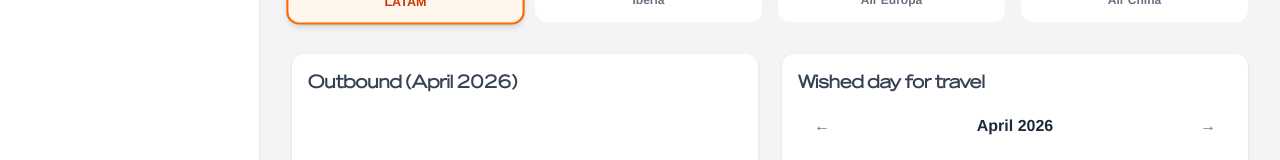
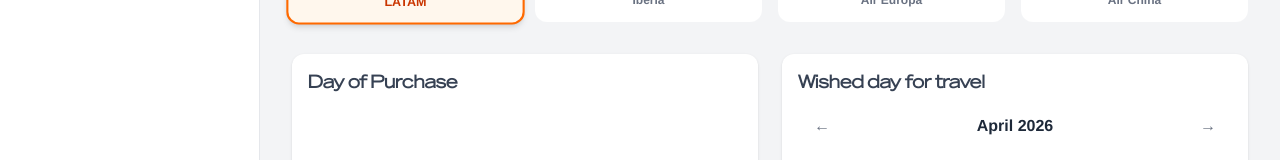
Before and after one commit to miggu/brazil-shuttle, a React (Vite) app: page / in a window 1280 px wide. Shown: the part 298-458 px from the top of the page. Built offline with nearby package versions, Linux system fonts and the light colour scheme.

Commit message:
UI: Update D3Chart Title to 'Day of Purchase'
- Updated the chart header text to reflect the new data context (Day of Purchase vs Price).

```diff
--- a/src/components/D3PriceChart.tsx
+++ b/src/components/D3PriceChart.tsx
@@ -138,7 +138,7 @@ const D3PriceChart: React.FC<D3PriceChartProps> = ({ data }) => {
   return (
     <div className="w-full h-full min-h-[300px] bg-white rounded-xl shadow-sm p-4 relative">
       <h3 className="text-gray-700 font-bold font-title mb-4">
-        Outbound (April 2026)
+        Day of Purchase
       </h3>
       <svg ref={svgRef} className="w-full h-full overflow-visible"></svg>
     </div>
```
